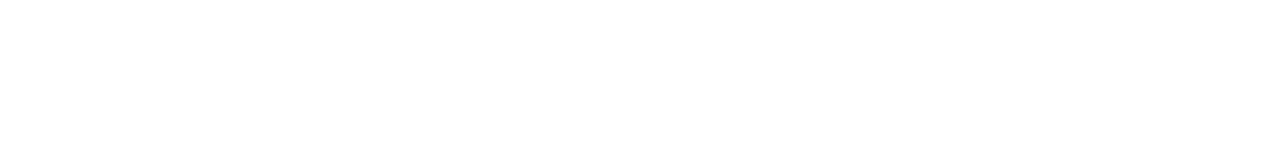
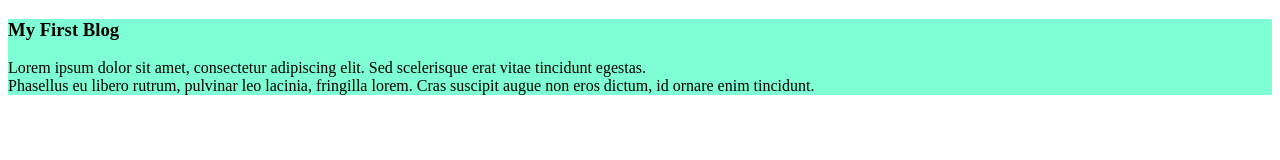
Before and after one commit to mofaqkhayrul43-dev/web-dev-practice, a plain HTML site: page index.html in a window 1280 px wide. Drawn offline with Linux system fonts and the light colour scheme.

Commit message:
First blog added

```diff
--- a/index.html
+++ b/index.html
@@ -4,6 +4,14 @@
     <meta charset="UTF-8">
     <meta name="viewport" content="width=device-width, initial-scale=1.0">
     <title>My First Github Repo</title>
+    <link rel="stylesheet" href="styles/blog.css">
+    <div>
+
+        <h3>My First Blog</h3>
+        <p>Lorem ipsum dolor sit amet, consectetur adipiscing elit. Sed scelerisque erat vitae tincidunt egestas. <br>
+            Phasellus eu libero rutrum, pulvinar leo lacinia, fringilla lorem. Cras suscipit augue non eros dictum, id ornare enim tincidunt.</p>
+
+    </div>
 </head>
 <body>
 
--- /dev/null
+++ b/styles/blog.css
@@ -0,0 +1,5 @@
+div {
+background-color: aquamarine;
+
+
+}
```
Also changed, not shown: Git command.png (deleted).
